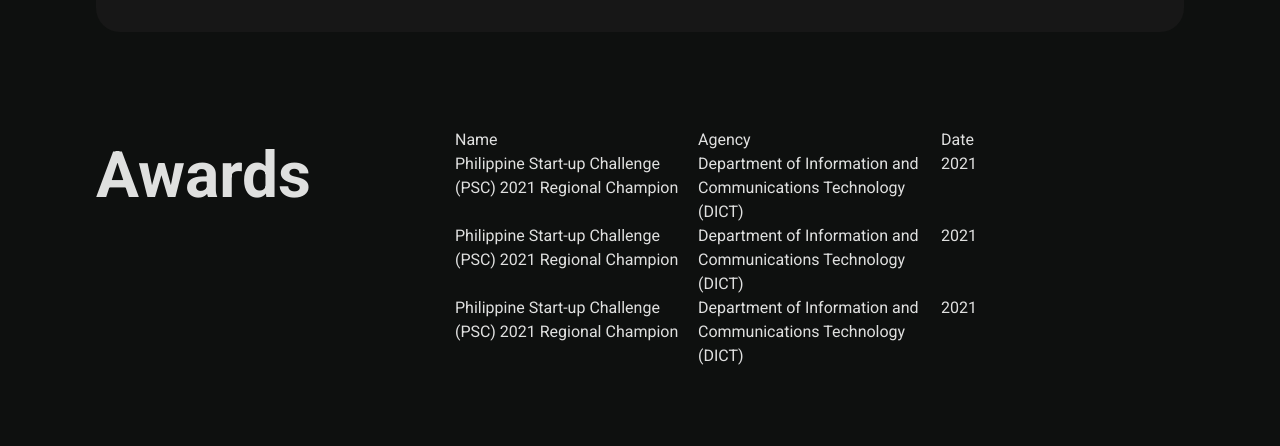
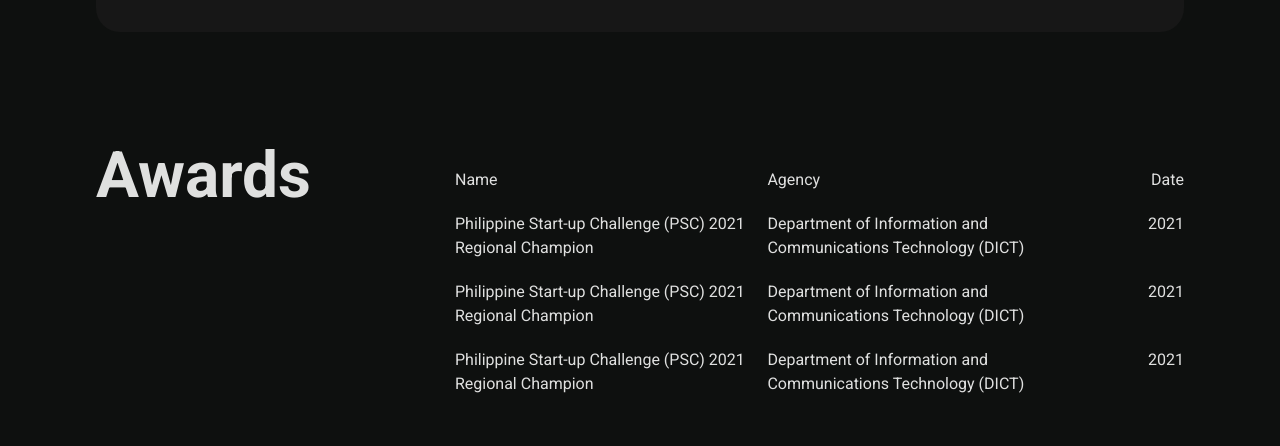
Before and after one commit to MatthewGanaden/PortfolioRedo, a React (Vite) app in the folder portfolioproject/: page / in a window 1280 px wide. Shown: the part 3320-3766 px from the top of the page. Built offline with nearby package versions, Linux system fonts and the light colour scheme.

Commit message:
update on projects section

```diff
--- a/portfolioproject/src/components/home/HomeSection.jsx
+++ b/portfolioproject/src/components/home/HomeSection.jsx
@@ -156,21 +156,35 @@
                 </div>
             </div>
 
-            <div class="flex m-24 justify-between">
+            <div class="flex m-24">
                 <span class="font-semibold text-3xl">Awards</span>
-                <div class="grid grid-cols-3 w-full pl-36">
+                <div class="flex flex-col w-full pl-36 gap-5 pt-10">
+                    <div class="grid grid-cols-[3fr_3fr_1fr] ">
                         <span>Name</span>
                         <span>Agency</span>
-                    <span>Date</span>
+                        <span class="justify-self-end">Date</span>
+                    </div>
+                    <a href="">
+                        <div class="grid grid-cols-[3fr_3fr_1fr] ">
                             <span>Philippine Start-up Challenge (PSC) 2021 Regional Champion</span>
                             <span>Department of Information and Communications Technology (DICT)</span>
-                        <span>2021</span>
+                            <span class="justify-self-end">2021</span>
+                        </div>
+                    </a>
+                    <a href="">
+                        <div class="grid grid-cols-[3fr_3fr_1fr] ">
                             <span>Philippine Start-up Challenge (PSC) 2021 Regional Champion</span>
                             <span>Department of Information and Communications Technology (DICT)</span>
-                        <span>2021</span>
+                            <span class="justify-self-end">2021</span>
+                        </div>
+                    </a>
+                    <a href="">
+                        <div class="grid grid-cols-[3fr_3fr_1fr] ">
                             <span>Philippine Start-up Challenge (PSC) 2021 Regional Champion</span>
                             <span>Department of Information and Communications Technology (DICT)</span>
-                        <span>2021</span>
+                            <span class="justify-self-end">2021</span>
+                        </div>
+                    </a>
                 </div>
             </div>
         </div>
```
Lines whose indentation alone changed are shown as unchanged.
